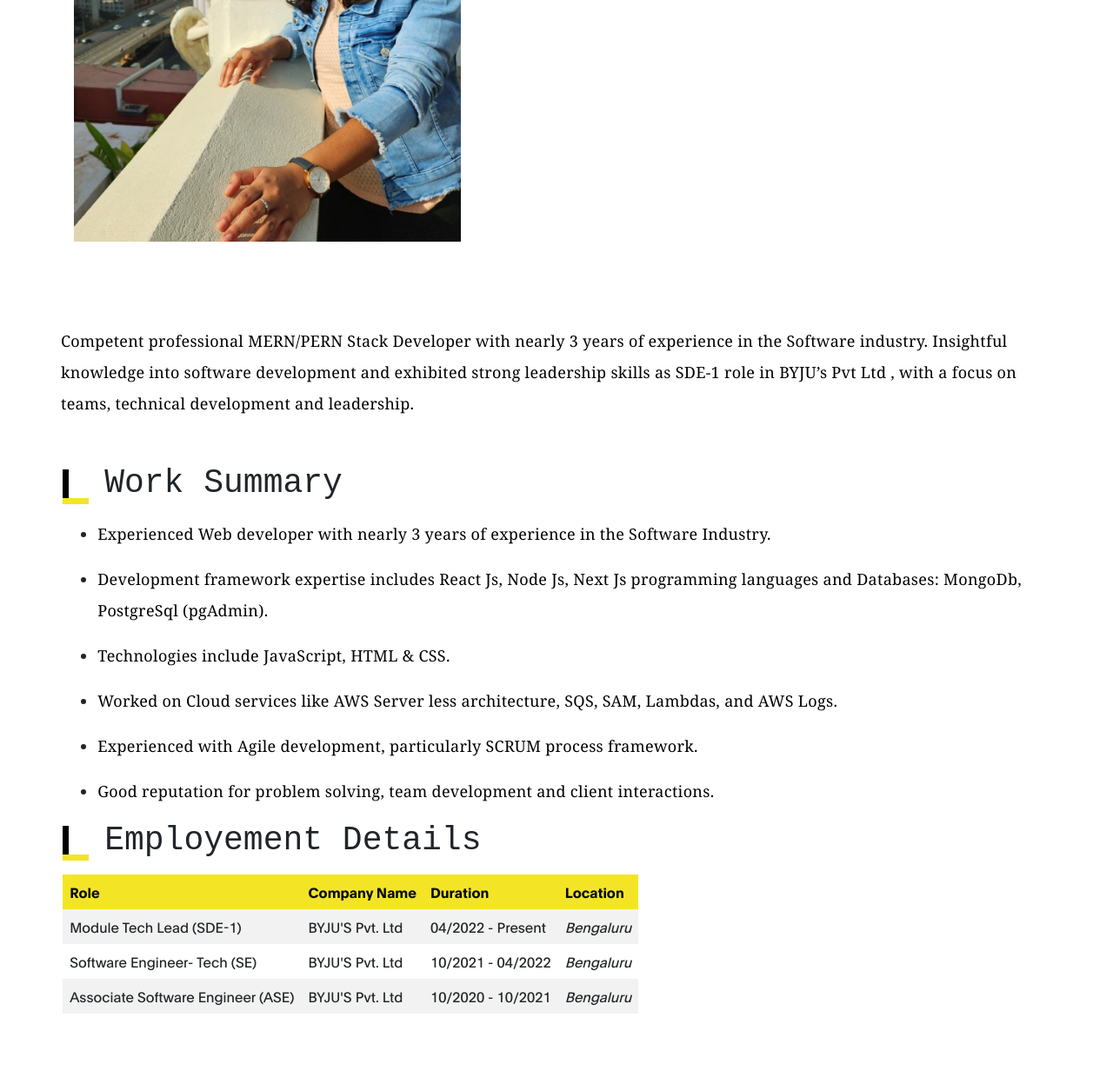
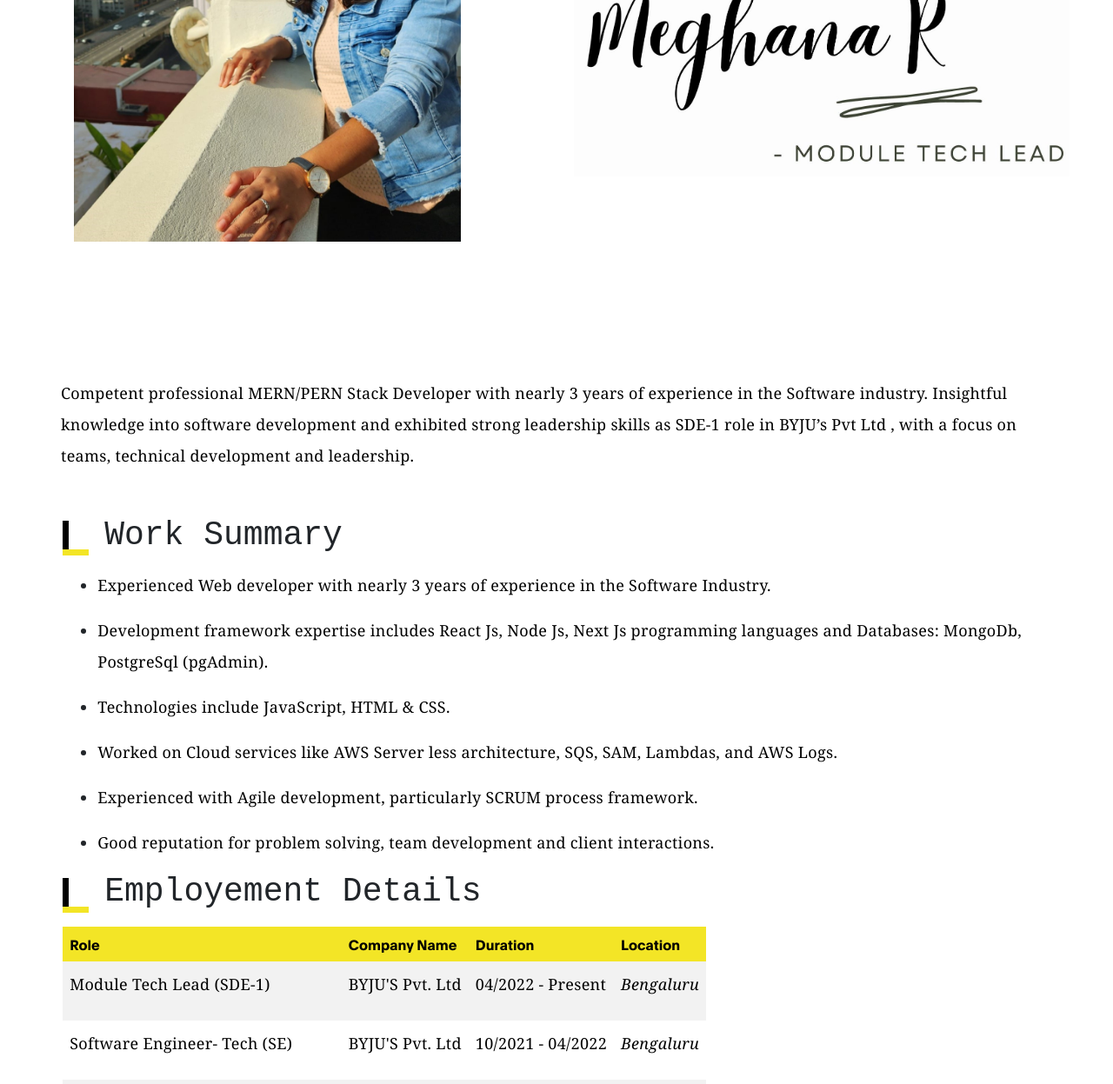
Before and after one commit to Megh2/My-Portfolio, a plain HTML site: page index.html in a window 1280 px wide. Shown: the part 375-1622 px from the top of the page at 87% size. Drawn offline with Linux system fonts and the light colour scheme.

Commit message:
Changes in the introductory page

```diff
--- a/index.html
+++ b/index.html
@@ -31,11 +31,19 @@
       }
 
       tr:nth-child(even){background-color: #f2f2f2}
-      tr:hover {background-color: rgb(0, 0, 0);   color: rgb(255, 255, 255);}
+      tr:hover {background-color: rgb(102, 98, 98);   color: rgb(255, 255, 255);}
 
       th {
       background-color: #f3e526;
-      color: rgb(11, 11, 11);
+      color: rgb(0, 0, 0);
+      }
+      .imgStyle {
+        margin-left:  20px;
+        margin-bottom: 385px;
+      }
+      .introImgstyle {
+        margin-top: -490px;
+        margin-left: 100px
       }
      </style>
 <!--
@@ -94,8 +102,9 @@ https://www.tooplate.com/view/2120-ben-resume
                   </div>
                   <div class="d-flex flex-column justify-content-center align-items-center col-lg-7 col-md-7 col-12">
                         <div class="hero-text">
-                            <h1 class="hero-title">👋 Meghana R, Module Tech Lead</h1>
-                            <!-- <a href="#" class="email-link">meganar98@gmail.com</a> -->
+                          <img src="images/PortfolioMern.jpg" class="img-fluid imgStyle" width="700px" >
+                          <img src="images/Intro.jpg" class="img-fluid introImgstyle" width="570px" >
+                            <!-- <h1 class="hero-title">👋 Meghana R, Module Tech Lead</h1> -->
                         </div>
                   </div>
             </div>
@@ -134,9 +143,9 @@ https://www.tooplate.com/view/2120-ben-resume
                 <table style="width: 100%">
                 <tr><th>Role</th><th>Company Name</th><th>Duration</th><th>Location</th></tr>
 
-                <tr><td>Module Tech Lead (SDE-1)</td> <td>BYJU'S Pvt. Ltd</td> <td>04/2022 - Present</td> <td><i>Bengaluru</i></td></tr>
-                <tr><td>Software Engineer- Tech (SE)</td> <td>BYJU'S Pvt. Ltd</td> <td>10/2021 - 04/2022</td>	<td><i>Bengaluru</i></td></tr>
-                <tr><td>Associate Software Engineer (ASE)</td> <td>BYJU'S Pvt. Ltd</td> <td>10/2020 - 10/2021</td> <td><i>Bengaluru</i></td></tr>
+                <tr><td><p>Module Tech Lead (SDE-1)</p></td> <td><p>BYJU'S Pvt. Ltd</p></td> <td><p>04/2022 - Present</p></td> <td><i><p>Bengaluru</p></i></td></tr>
+                <tr><td><p>Software Engineer- Tech (SE)</p></td> <td><p>BYJU'S Pvt. Ltd</p></td> <td><p>10/2021 - 04/2022</p></td>	<td><i><p>Bengaluru</p></i></td></tr>
+                <tr><td><p>Associate Software Engineer (ASE)</p></td> <td><p>BYJU'S Pvt. Ltd</p></td> <td><p>10/2020 - 10/2021</p></td> <td><i><p>Bengaluru</p></i></td></tr>
                 </table>
               </div>
             </div>
```
Also changed, not shown: images/Intro.jpg (added), images/My-Pic2.jpeg (deleted), images/PortfolioMern.jpg (added).
